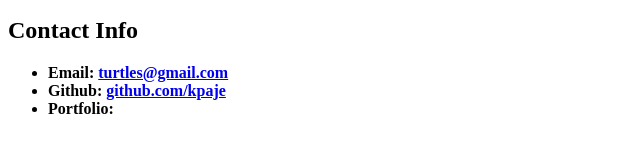
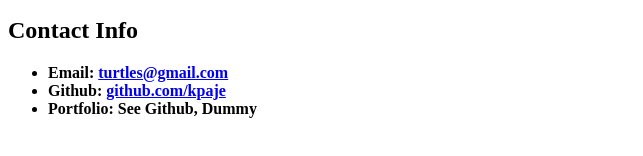
Before and after one commit to kpaje/demo-repo, a plain HTML site: page index.html in a window 1280 px wide. Shown: the part 468-624 px from the top of the page, without its empty margins (0-643 px from the left). Drawn offline with Linux system fonts and the light colour scheme.

Commit message:
Testing changes

```diff
--- a/index.html
+++ b/index.html
@@ -26,7 +26,7 @@
   <ul>
     <li><b>Email: <a href="mailto:turtles@gmail.com">turtles@gmail.com</a></b></li>
     <li><b>Github: <a href="https://github.com/kpaje">github.com/kpaje</a></b></li>
-    <li><b>Portfolio:</b></li>
+    <li><b>Portfolio: See Github, Dummy</b></li>
   </ul>
 
 </body>
```
